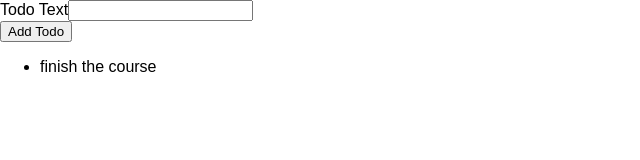
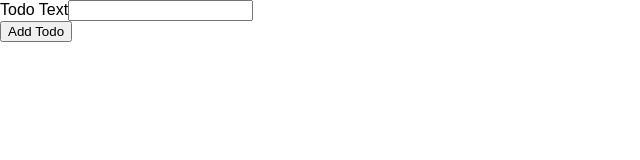
Before and after one commit to legacy83/maximilianschwarzmuller-typescript-react, a React (Create React App) app: page / in a window 1280 px wide. Shown: the top 160 px of the page, without its empty margins (0-640 px from the left). Built offline with nearby package versions, Linux system fonts and the light colour scheme.

Commit message:
added a initial state management for todo items

```diff
--- a/src/App.tsx
+++ b/src/App.tsx
@@ -1,12 +1,13 @@
-import React from 'react';
+import React, { useState } from 'react';
 import NewTodo from './components/NewTodo';
 import TodoList from './components/TodoList';
+import Todo from './model/todo';
 
 const App: React.FC = () => {
-	const todoItems = [{ id: 't1', text: 'finish the course' }];
+	const [todoItems, setTodoItems] = useState<Todo[]>([]);
 
 	const addHandler = (value: string) => {
-		console.log(value);
+		setTodoItems([{ id: Math.random().toString(), text: value }]);
 	};
 
 	return (
--- /dev/null
+++ b/src/model/todo.ts
@@ -0,0 +1,6 @@
+interface Todo {
+    id:string,
+    text:string,
+}
+
+export default Todo;
```
